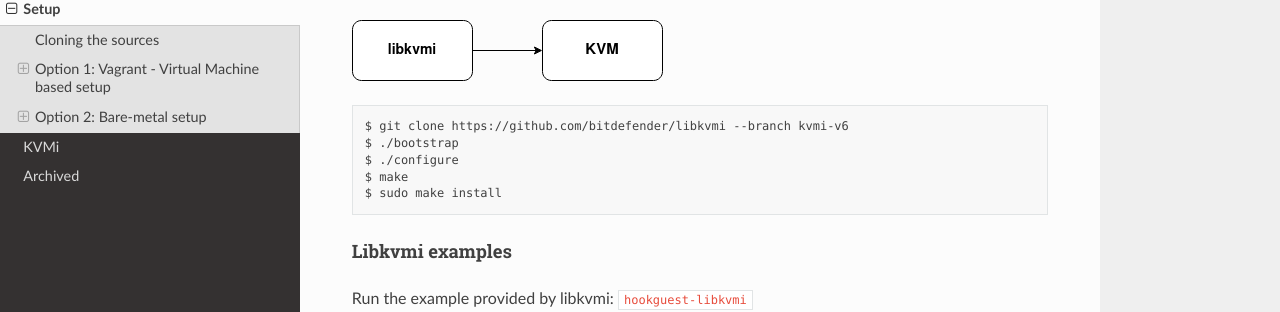
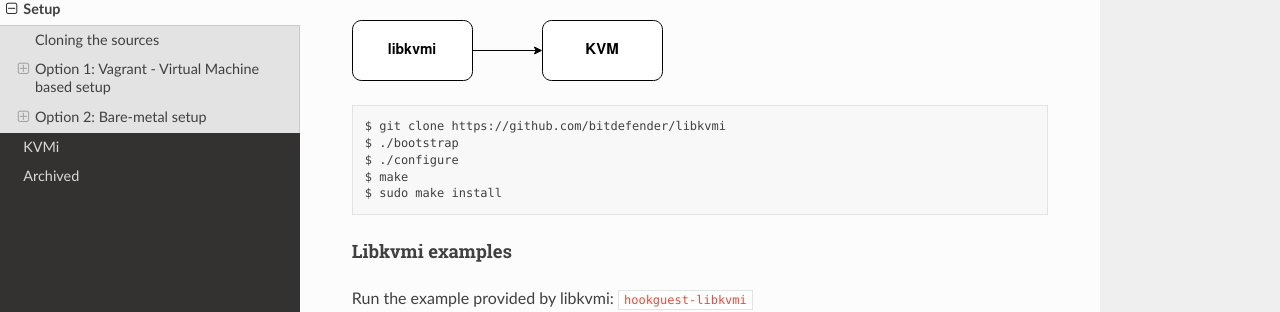
Before and after one commit to KVM-VMI/kvm-vmi, a Sphinx documentation site: the page built from docs/setup.md, in a window 1280 px wide and 900 px high, scrolled down 9758 px. Shown: the part 141-453 px from the top of the window. Built offline with Sphinx 7.4.7 and the Read the Docs theme 2.0.0, drawn with Linux system fonts in a browser that asks for light colours.

Commit message:
docs: fix libkvmi branch

```diff
--- a/docs/setup.md
+++ b/docs/setup.md
@@ -280,7 +280,7 @@ You should use this library to build your applications.
 ![libkvmi](images/libkvmi.png)
 
 ~~~
-$ git clone https://github.com/bitdefender/libkvmi --branch kvmi-v6
+$ git clone https://github.com/bitdefender/libkvmi
 $ ./bootstrap
 $ ./configure
 $ make
```
